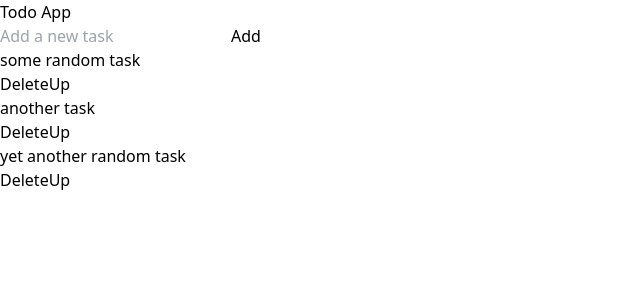
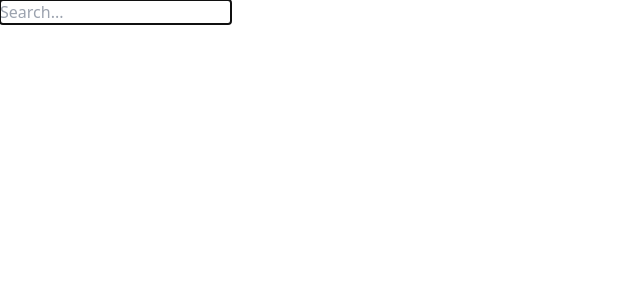
Before and after one commit to Achyutem/Projects, a React (Vite) app: page / in a window 1280 px wide. Shown: the top 300 px of the page, without its empty margins (0-640 px from the left). Built offline with nearby package versions, Linux system fonts and the light colour scheme.

Commit message:
search filter

```diff
--- a/src/App.tsx
+++ b/src/App.tsx
@@ -6,7 +6,9 @@
 // import Otp from "./OTP/Otp"
 // import Stars from "./Stars/Stars"
 // import Stopwatch from "./Stopwatch/Stopwatch"
-import Todo from "./TODO/Todo";
+// import ListTable from "./ListTable/ListTable";
+// import Todo from "./TODO/Todo";
+import Search from "./Search/Search";
 
 function App() {
   return (
@@ -20,7 +22,9 @@ function App() {
         {/* <Otp /> */}
         {/* <Stars /> */}
         {/* <Stopwatch /> */}
-        <Todo />
+        {/* <Todo /> */}
+        {/* <ListTable /> */}
+        <Search />
       </div>
     </>
   );
--- /dev/null
+++ b/src/Search/Search.tsx
@@ -0,0 +1,65 @@
+import { useEffect, useRef, useState } from "react";
+
+const Search = () => {
+  const arr = [
+    "Apple",
+    "Avacado",
+    "Olive",
+    "Orange",
+    "Tomato",
+    "Boolean",
+    "Banana",
+    "Grapes",
+  ];
+  const [query, setQuery] = useState("");
+  const [suggestions, setSuggestions] = useState<string[]>([]);
+
+  const inputRef = useRef<HTMLInputElement | null>(null);
+
+  useEffect(() => {
+    if (inputRef.current) {
+      inputRef.current.focus();
+    }
+  }, []);
+
+  const handleInput = (e: any) => {
+    const val = e.target.value.trim();
+    setQuery(val);
+    if (val === "") {
+      setSuggestions([]);
+    } else {
+      setQuery(val);
+      const newArr = arr.filter((item) =>
+        item.toLowerCase().startsWith(val.toLowerCase())
+      );
+      setSuggestions(newArr);
+    }
+  };
+
+  return (
+    <div className="relative w-64 mx-auto mt-10">
+      <input
+        ref={inputRef}
+        type="text"
+        value={query}
+        onChange={handleInput}
+        placeholder="Search..."
+        className="w-full p-3 border-2 border-gray-300 rounded-md focus:outline-none focus:ring-2 focus:ring-blue-500"
+      />
+      {suggestions.length > 0 && (
+        <ul className="absolute z-10 w-full mt-1 bg-white border border-gray-300 rounded-md shadow-md max-h-60 overflow-auto">
+          {suggestions.map((suggestion, index) => (
+            <li
+              key={index}
+              onClick={() => setQuery(suggestion)}
+              className="p-3 cursor-pointer hover:bg-blue-100 focus:bg-blue-200">
+              {suggestion}
+            </li>
+          ))}
+        </ul>
+      )}
+    </div>
+  );
+};
+
+export default Search;
```
